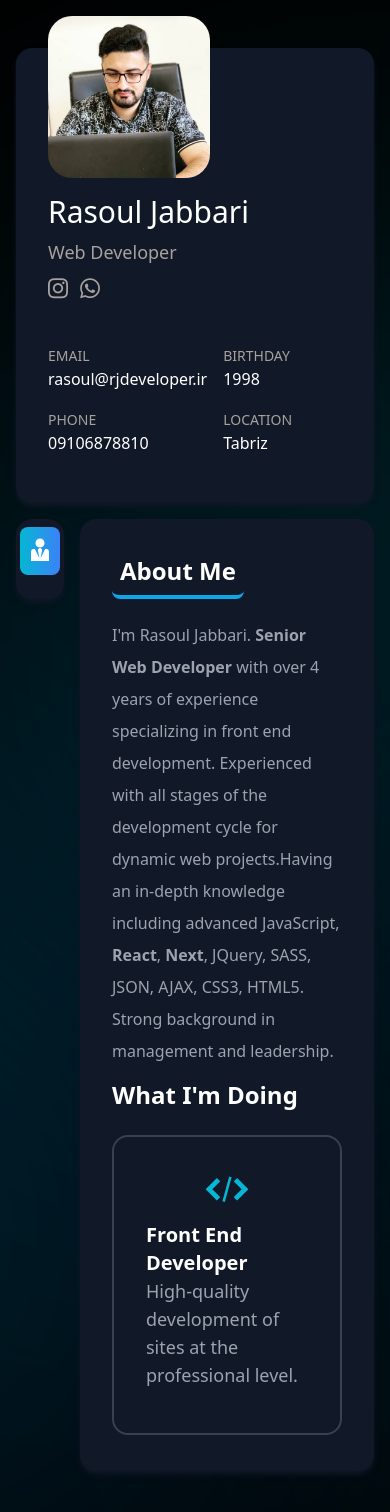
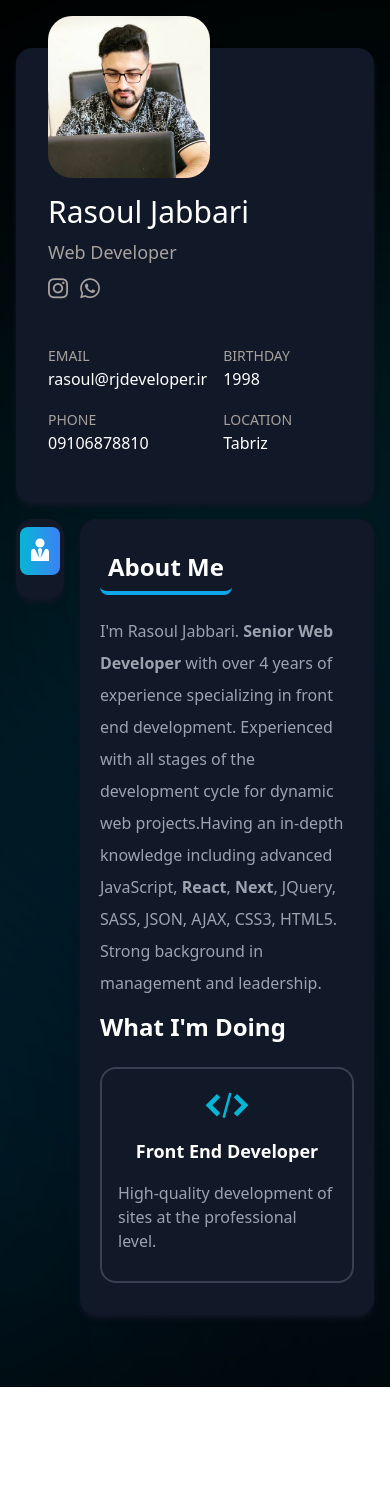
Before and after one commit to rasouljabbari/rjdeveloper, a React (Create React App) app: page / in a window 390 px wide. Shown: the top 1512 px of the page. After the commit the page ends 1387 px from the top, so only its background shows below. Built offline with nearby package versions, Linux system fonts and the light colour scheme.

Commit message:
change style

```diff
--- a/src/components/Content.jsx
+++ b/src/components/Content.jsx
@@ -75,8 +75,8 @@ function Content() {
                 {/*    </a>*/}
                 {/*</li>*/}
             </ul>
-            <div className="relative flex flex-col min-w-0 w-fit w-3/4 lg:w-5/6 break-words bg-gray-900 mb-6 shadow-lg bg-gray-900 p-4 md:p-8 rounded-2xl shadow-md shadow-gray-900">
-                <div className="px-4 py-5 flex-auto">
+            <div className="relative flex flex-col min-w-0 w-fit w-3/4 lg:w-5/6 break-words bg-gray-900 mb-6 shadow-lg bg-gray-900 p-3 md:p-8 rounded-2xl shadow-md shadow-gray-900">
+                <div className="px-2 md:px-4 py-5 flex-auto">
                     <div className="tab-content tab-space">
                         <div className={openTab === 1 ? "block" : "hidden"} id="link1">
                             <AboutMe/>
--- a/src/components/tab-content/AboutMe.jsx
+++ b/src/components/tab-content/AboutMe.jsx
@@ -14,13 +14,13 @@ function AboutMe() {
 
             <h2 className={"text-white text-2xl font-bold mb-6"}>What I&apos;m Doing</h2>
 
-            <div className="w-full border-2 border-gray-700 rounded-2xl p-8">
+            <div className="w-full border-2 border-gray-700 rounded-2xl p-4 md:p-8">
                 <div className="flex flex-col items-center">
                     <span className="icon-code text-cyan-500 text-4xl pb-3"/>
-                    <span className={"text-lg"}>
-                        <strong className={"text-white text-xl mb-4 md:mb-3"}>Front End Developer</strong>
+                    <span className={"text-lg mb-4 md:mb-3"}>
+                        <strong className={"text-white text-lg md:text-xl"}>Front End Developer</strong>
                     </span>
-                    <p className={"text-lg text-gray-400 leading:6 md:leading-10 mb-3"}>High-quality development of sites at the professional level.</p>
+                    <p className={"text-md md:text-lg text-gray-400 leading:6 md:leading-10 mb-3"}>High-quality development of sites at the professional level.</p>
                 </div>
             </div>
         </>
```
